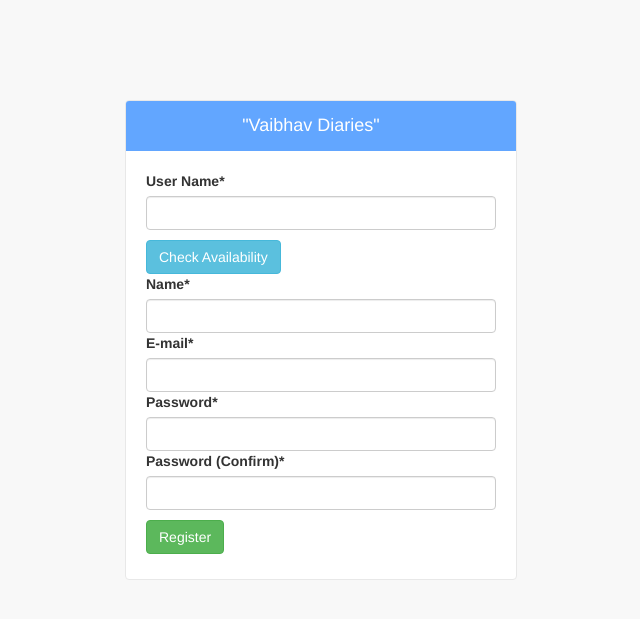
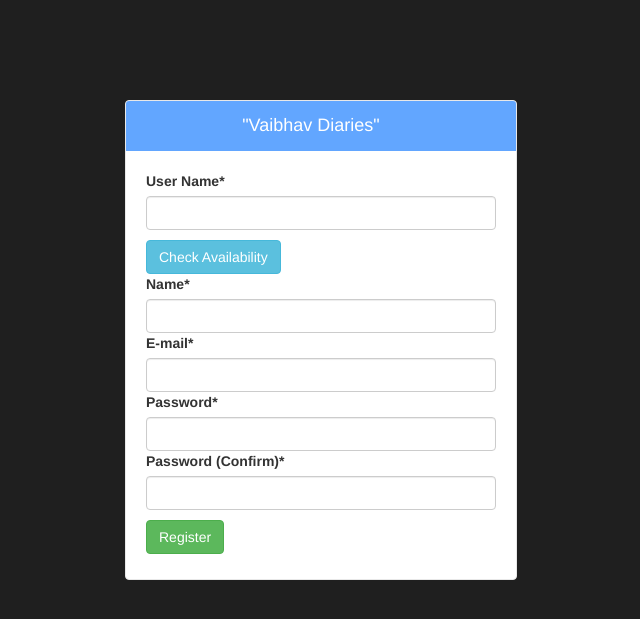
Before and after one commit to vaibahvmathur/Myblog, a Django app: page /home/registerpage/ in a window 1280 px wide. Shown: the top 619 px of the page, without its empty margins (319-959 px from the left). Run offline with Django 3.2, Linux system fonts and the light colour scheme; parts of the project's set-up code (start-up, migrations or seed data) failed here and were passed over; some libraries are stand-ins or nearby versions.

Commit message:
login & register page background color
background color of login and register page changed from white to black

```diff
--- a/static/local_files/css/home.css
+++ b/static/local_files/css/home.css
@@ -147,3 +147,7 @@ hr {
 .body-color{
     background-color: black;
 }
+
+body.login{
+    background-color: #1f1f1f;
+}
```
